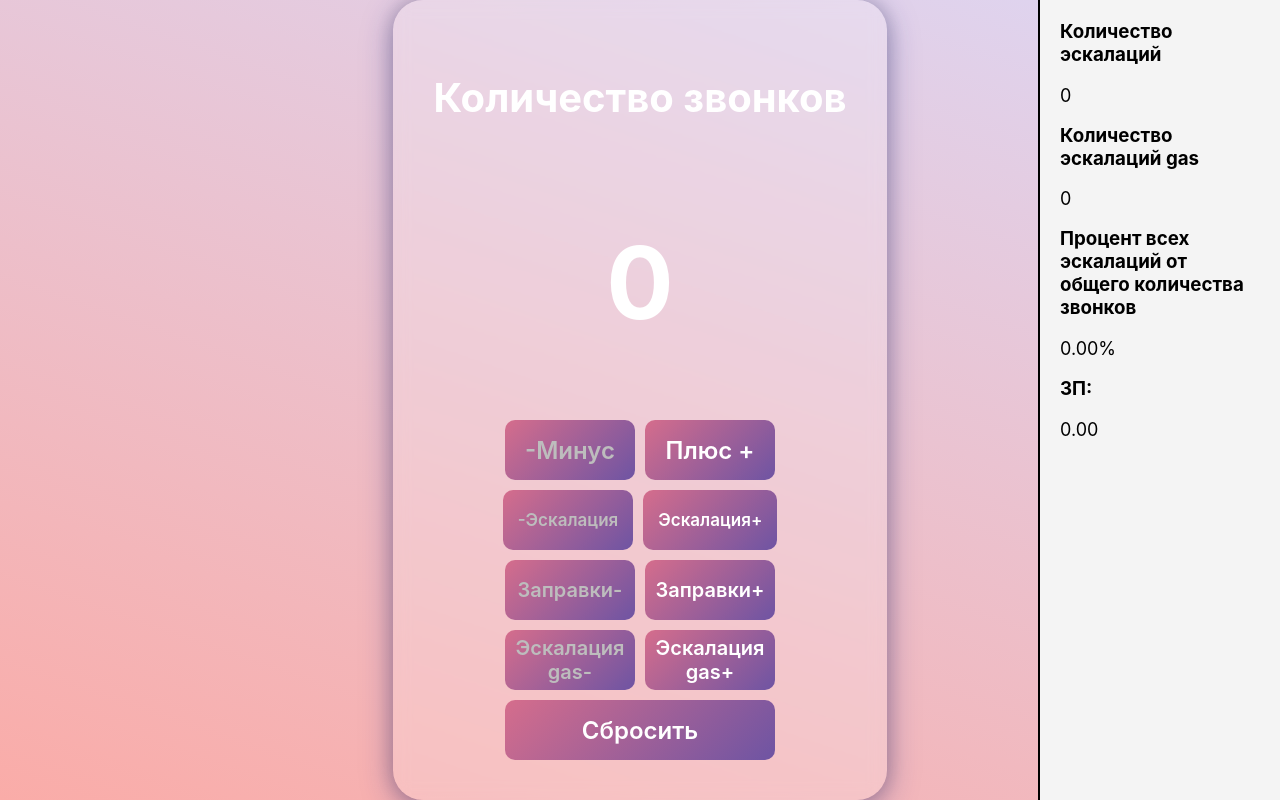
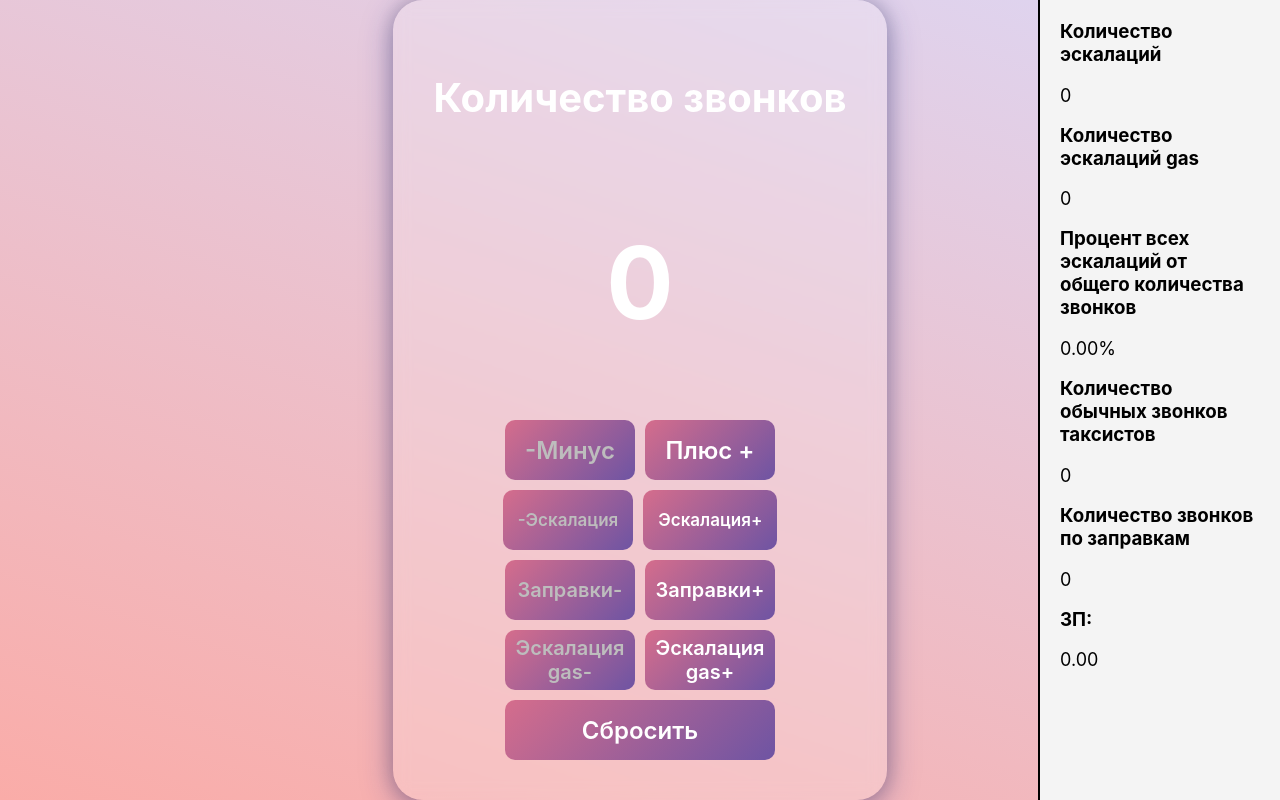
Before and after one commit to WadimDubovec/CallsCounterNew, a React (Create React App) app in the folder client/: page / in a window 1280 px wide. Built offline with nearby package versions, Linux system fonts and the light colour scheme.

Commit message:
add gas 1.043

```diff
--- a/client/src/App.js
+++ b/client/src/App.js
@@ -15,6 +15,16 @@ function App() {
             return 0;
         }
     });
+    const [numberOfTaxiDriversCalls, setNumberOfTaxiDriversCalls] = useState(() => {
+        try {
+            const savedTaxiDriversCalls = localStorage.getItem('numberOfTaxiDriversCalls');
+            console.log('Loaded numberOfTaxiDriversCalls from localStorage:', savedTaxiDriversCalls);
+            return savedTaxiDriversCalls !== null ? JSON.parse(savedTaxiDriversCalls) : 0;
+        } catch (error) {
+            console.error('Error loading numberOfTaxiDriversCalls from localStorage:', error);
+            return 0;
+        }
+    })
     const [numberOfEscalations, setNumberOfEscalation] = useState(() => {
         try {
             const savedEscalations = localStorage.getItem('numberOfEscalations');
@@ -60,6 +70,7 @@ function App() {
     useEffect(() => {
         try {
             localStorage.setItem('numberOfCalls', JSON.stringify(numberOfCalls));
+            localStorage.setItem('numberOfTaxiDriversCalls', JSON.stringify(numberOfTaxiDriversCalls));
             localStorage.setItem('numberOfEscalations', JSON.stringify(numberOfEscalations));
             localStorage.setItem('numberOfCallsGas', JSON.stringify(numberOfCallsGas))
             localStorage.setItem('numberOfCallsGasEscalations', JSON.stringify(numberOfCallsGasEscalations))
@@ -67,12 +78,13 @@ function App() {
             console.log('Saved numberOfCalls, numberOfEscalations and daySalary to localStorage:', {
                 numberOfCalls,
                 numberOfEscalations,
+                numberOfTaxiDriversCalls,
                 numberOfCallsGas,
                 numberOfCallsGasEscalations,
                 daySalary
             });
         } catch (error) {
-            console.error('Error saving numberOfCalls, numberOfEscalations, numberOfCallsGas, numberOfCallsGasEscalations or daySalary to localStorage:', error);
+            console.error('Error saving numberOfCalls, numberOfEscalations, numberOfCallsGas, numberOfCallsGasEscalations,numberOfTaxiDriversCalls or daySalary to localStorage:', error);
         }
     }, [numberOfCalls, numberOfEscalations, numberOfCallsGas, numberOfCallsGasEscalations, daySalary]);
     const percentageEscalations = numberOfCalls !== 0 ? ((numberOfEscalations+numberOfCallsGasEscalations) / numberOfCalls) * 100 : 0;
@@ -82,6 +94,9 @@ function App() {
             <Content
                 numberOfCalls={numberOfCalls}
                 setNumberOfCalls={setNumberOfCalls}
+
+                numberOfTaxiDriversCalls={numberOfTaxiDriversCalls}
+                setNumberOfTaxiDriversCalls={setNumberOfTaxiDriversCalls}
 
                 numberOfEscalations={numberOfEscalations}
                 setNumberOfEscalation={setNumberOfEscalation}
@@ -96,8 +111,10 @@ function App() {
                 setDaySalary = {setDaySalary}
             />
             <Sidebar
+                numberOfTaxiDriversCalls={numberOfTaxiDriversCalls}
                 numberOfEscalations={numberOfEscalations}
                 numberOfEscalationsGas={numberOfCallsGasEscalations}
+                numberOfCallsGas={numberOfCallsGas}
                 percentageEscalations={percentageEscalations}
                 numberOfCalls={numberOfCalls}
                 daySalary={daySalary}
--- a/client/src/components/Content/Content.jsx
+++ b/client/src/components/Content/Content.jsx
@@ -3,10 +3,12 @@ import MyButton from "../Button/MyButton";
 
 function Content({
                      numberOfCalls,
+                     numberOfTaxiDriversCalls,
                      numberOfEscalations,
                      numberOfCallsGas,
                      numberOfCallsGasEscalations,
                      setNumberOfCalls,
+                     setNumberOfTaxiDriversCalls,
                      setNumberOfEscalation,
                      setNumberOfCallsGas,
                      setNumberOfCallsGasEscalations,
@@ -23,23 +25,25 @@ function Content({
             <div className = "column" >
                 <MyButton
                     onClick = {() => {
+                        setNumberOfTaxiDriversCalls(prevCount => Math.max(prevCount - 1, 0))
                         setNumberOfCalls(prevCount => Math.max(prevCount - 1, 0))
                         setDaySalary(prevCount => Math.max(prevCount - 0.58, 0))
-                        if (numberOfCallsGasEscalations === 1 && numberOfCalls === 1)  {
-                            setNumberOfCallsGasEscalations(prevCount => Math.max(prevCount-1, 0))
-                        }
-                        if (numberOfEscalations === 1 && numberOfCalls === 1) {
-                            setNumberOfEscalation(prevCount => Math.max(prevCount-1, 0))
+
+                        if (numberOfTaxiDriversCalls === 0 && numberOfEscalations !== 0) {
+                            setNumberOfEscalation(prevCount => Math.max(prevCount - 1, 0))
+                        } else if (numberOfTaxiDriversCalls === 0 && numberOfCallsGasEscalations !== 0) {
+                            setNumberOfCallsGasEscalations(prevCount => Math.max(prevCount - 1, 0))
                         }
                     }}
 
                     className = "btn-minus"
-                    disabled = {numberOfCalls === 0}
+                    disabled = {numberOfTaxiDriversCalls === 0 && numberOfEscalations === 0 && numberOfCallsGasEscalations === 0}
                 >
                     -Минус
                 </MyButton >
                 <MyButton
                     onClick = {() => {
+                        setNumberOfTaxiDriversCalls(prevCount => Math.max(prevCount + 1, 0))
                         setNumberOfCalls(prevCount => prevCount + 1);
                         setRandomCountEmojis(prevCount => prevCount + Math.floor(Math.random() * 3) + 2);
                         setDaySalary(prevCount => Math.max(prevCount + 0.58, 0))
@@ -54,8 +58,12 @@ function Content({
             <div className = "column" >
                 <MyButton
                     onClick = {() => {
-                        setNumberOfEscalation(prevCount => prevCount - 1)
+                        setNumberOfCalls(prevCount => Math.max(prevCount-1, 0))
+                        setNumberOfEscalation(prevCount => Math.max(prevCount-1, 0))
                         setDaySalary(prevCount => prevCount - 0.20)
+                        if(numberOfEscalations === 1 && numberOfCalls === 1) {
+                            setNumberOfCalls(prevCount => Math.max(prevCount-1, 0))
+                        }
                     }}
                     className = "btn-escalation"
                     disabled = {numberOfEscalations === 0}
@@ -134,6 +142,7 @@ function Content({
             <div className = "column" >
                 <MyButton
                     onClick = {() => {
+                        setNumberOfTaxiDriversCalls(0)
                         setNumberOfEscalation(0);
                         setNumberOfCalls(0);
                         setNumberOfCallsGas(0);
--- a/client/src/components/Sidebar/Sidebar.jsx
+++ b/client/src/components/Sidebar/Sidebar.jsx
@@ -1,7 +1,7 @@
 import React from 'react';
 import "./Sidebar.css"
 
-function Sidebar({ numberOfEscalations, numberOfEscalationsGas, percentageEscalations, daySalary }) {
+function Sidebar({numberOfTaxiDriversCalls, numberOfEscalations, numberOfEscalationsGas, numberOfCallsGas, percentageEscalations, daySalary }) {
 
 
     return (
@@ -21,6 +21,16 @@ function Sidebar({ numberOfEscalations, numberOfEscalationsGas, percentageEscala
                 <p >{percentageEscalations.toFixed(2)}%</p >
             </div >
 
+            <div>
+                <h3>Количество обычных звонков таксистов</h3>
+                <p>{numberOfTaxiDriversCalls}</p>
+            </div>
+
+            <div>
+                <h3>Количество звонков по заправкам </h3>
+                <p>{numberOfCallsGas}</p>
+            </div>
+
             <div >
                 <h3 >ЗП:</h3 >
                 <p >{daySalary.toFixed(2)}</p >
```
